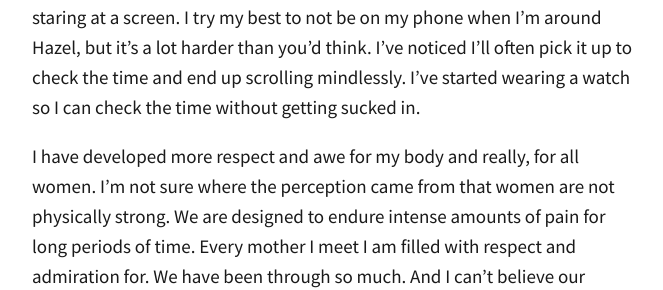
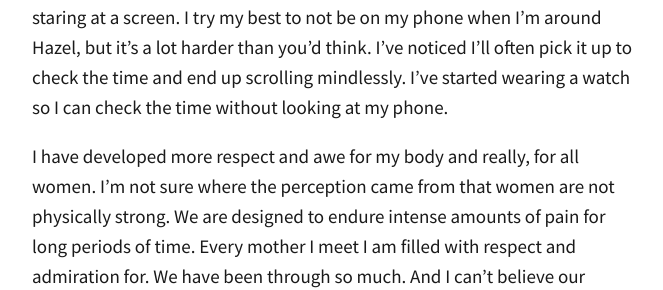
Before and after one commit to totiffany/totiffany.github.io, a Jekyll site: the page built from _posts/2018-05-10-Mother's-Day.md, in a window 1280 px wide and 900 px high, scrolled down 1184 px. Shown: the part 315-605 px from the top of the window, without its empty margins (308-971 px from the left). Built offline with Jekyll 4.4.1, drawn with Linux system fonts in a browser that asks for light colours; our own code applies the rules of GitHub Pages for plain Markdown files; comment, search, counter and statistics services are not loaded; some of the changed text lies outside the part shown.

Commit message:
Update 2018-05-10-Mother's-Day.md

```diff
--- a/_posts/2018-05-10-Mother's-Day.md
+++ b/_posts/2018-05-10-Mother's-Day.md
@@ -16,7 +16,7 @@ As Mother’s Day approaches this Sunday I’ve been thinking a lot about how be
 
 I now know exactly what my favorite baby products are, and I love buying those things for other moms. I never used to know what to give mothers at baby showers. The sizing of baby clothes confused me, and I wasn't sure which books or toys were age appropriate. I would usually get them a cute towel and bath products, which is a fine gift, but not as fun as some of the stuff I know about now.
 
-I’ve become much more aware of how much time I spend looking at my phone or laptop. And I’ve realized I don’t want to miss out on real life by staring at a screen. I try my best to not be on my phone when I’m around Hazel, but it’s a lot harder than you'd think. I’ve noticed I’ll often pick it up to check the time and end up scrolling mindlessly. I’ve started wearing a watch so I can check the time without getting sucked in.
+I’ve become much more aware of how much time I spend looking at my phone or laptop. And I’ve realized I don’t want to miss out on real life by staring at a screen. I try my best to not be on my phone when I’m around Hazel, but it’s a lot harder than you'd think. I’ve noticed I’ll often pick it up to check the time and end up scrolling mindlessly. I’ve started wearing a watch so I can check the time without looking at my phone.
 
 I have developed more respect and awe for my body and really, for all women. I’m not sure where the perception came from that women are not physically strong. We are designed to endure intense amounts of pain for long periods of time. Every mother I meet I am filled with respect and admiration for. We have been through so much. And I can’t believe our bodies go through all that and then they recover. They heal! It’s incredible.
 
```
